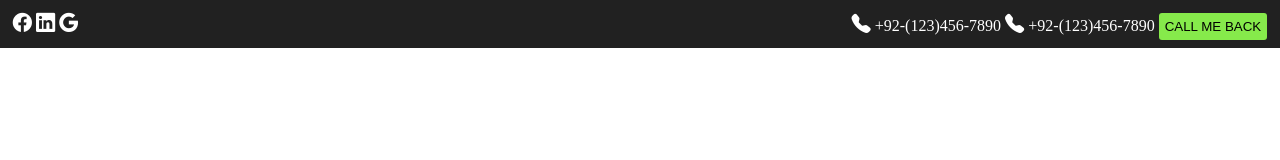
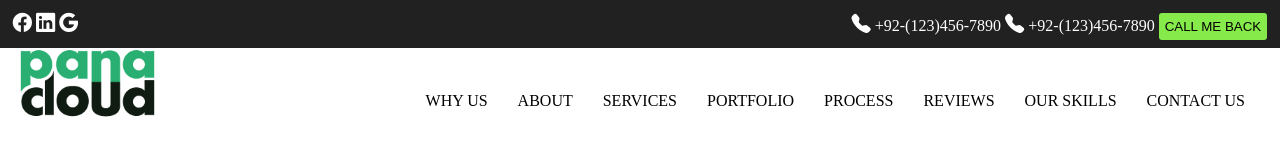
Before and after one commit to TheAli711/PIAIC-HTML-CSS-ASSIGNMENTS, a plain HTML site: page Final-Assignment-CSS/index.html in a window 1280 px wide. Drawn offline with nearby package versions, Linux system fonts and the light colour scheme; some icons are missing.

Commit message:
completed navbar

```diff
--- a/Final-Assignment-CSS/assets/css/style.css
+++ b/Final-Assignment-CSS/assets/css/style.css
@@ -23,3 +23,25 @@ body {
 .bi {
     font-size: larger;
 }
+
+.menu ul {
+    list-style-type: none;
+    margin: 0%;
+    padding: 0%;
+    overflow: hidden;
+    margin-right: 20px;
+    margin-top: -30px;
+}
+
+.menu ul li {
+    float: right;
+}
+
+.menu ul a {
+    padding: 15px;
+    padding-top: 0px;
+    display: block;
+    text-align: center;
+    text-decoration: none;
+    color: black;
+}
--- a/Final-Assignment-CSS/index.html
+++ b/Final-Assignment-CSS/index.html
@@ -5,7 +5,7 @@
     <meta name="viewport" content="width=device-width, initial-scale=1.0" />
     <title>CSS-Master</title>
     <link rel="stylesheet" href="./assets/css/style.css" />
-    <link
+   <link
       rel="stylesheet"
       href="https://cdn.jsdelivr.net/npm/bootstrap-icons@1.3.0/font/bootstrap-icons.css"
     />
@@ -27,6 +27,28 @@
           <span><button class="call-me-btn">CALL ME BACK</button></span>
         </span>
       </div>
+      <div class="navbar">
+        <span>
+        <img
+          src="./assets/images/logo.png
+        " class="logo"
+          alt=""
+          height="70px"
+        />
+      </span>
+        <span class="menu">
+          <ul>
+            <li><a href="#">CONTACT US</a></li>
+            <li><a href="#">OUR SKILLS</a></li>
+            <li><a href="#">REVIEWS</a></li>
+            <li><a href="#">PROCESS</a></li>
+            <li><a href="#">PORTFOLIO</a></li>
+            <li><a href="#">SERVICES</a></li>
+            <li><a href="#">ABOUT</a></li>
+            <li><a href="#">WHY US</a></li>
+          </ul>
+        </span>
+      </div>
     </div>
   </body>
 </html>
```
Also changed, not shown: Final-Assignment-CSS/assets/images/logo.png (renamed from Chapter8-Final-HTML/assets/images/logo.png).
